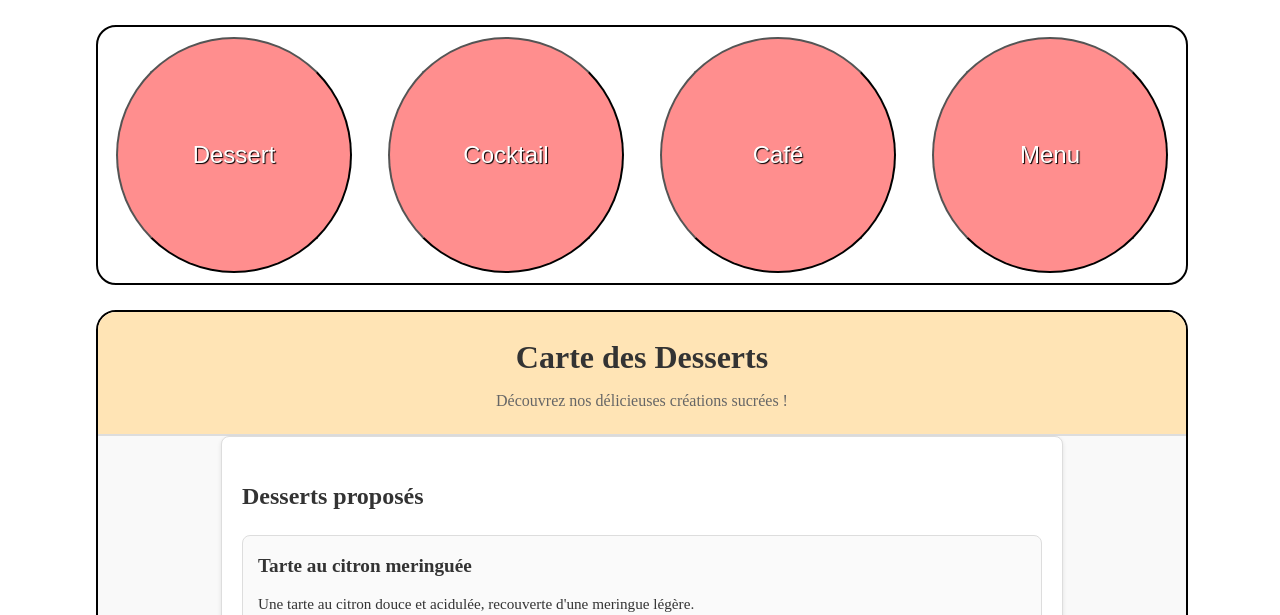
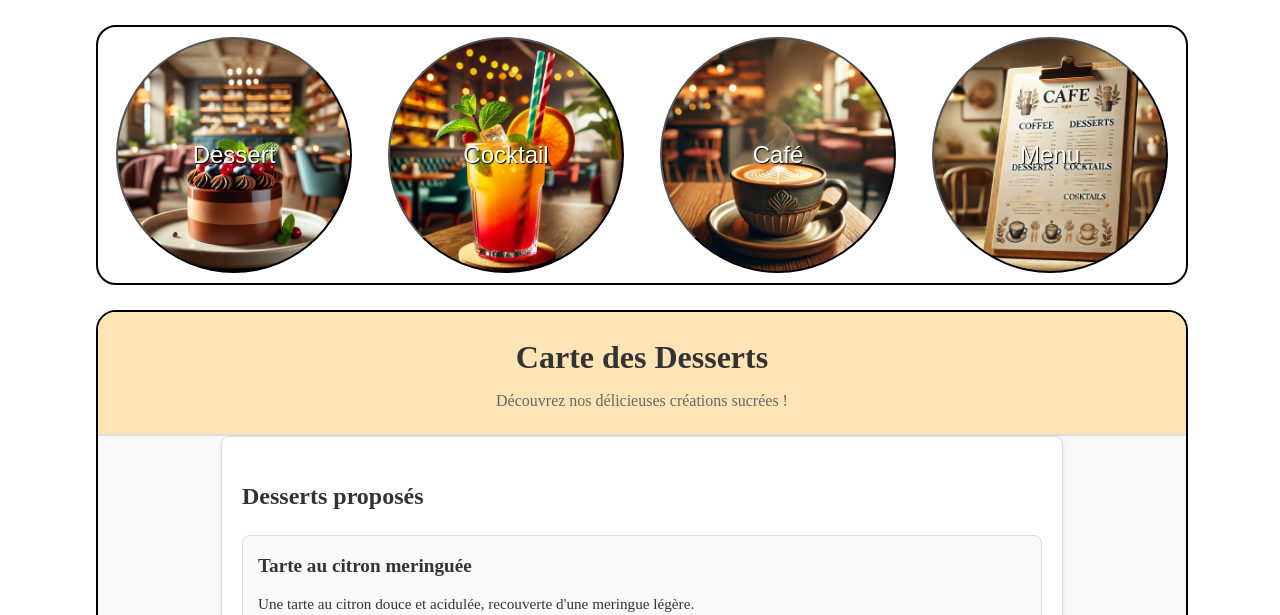
Before and after one commit to Lenitra/fWebExoChat, a plain HTML site: page index.html in a window 1280 px wide. Shown: the part 185-800 px from the top of the page. Drawn offline with Linux system fonts and the light colour scheme; files whose address does not match are found by name.

Commit message:
Mise à jour des chemins des images de fond dans le fichier CSS

```diff
--- a/assets/css/style.css
+++ b/assets/css/style.css
@@ -81,22 +81,22 @@ nav button {
 }
 
 nav button:nth-child(1) {
-    background-image: url("assets/dessert.jpg");
+    background-image: url("../imgs/dessert.jpg");
     background-size: cover;
 }
 
 nav button:nth-child(2) {
-    background-image: url("assets/cocktail.jpg");
+    background-image: url("../imgs/cocktail.jpg");
     background-size: cover;
 }
 
 nav button:nth-child(3) {
-    background-image: url("assets/cafe.jpg");
+    background-image: url("../imgs/cafe.jpg");
     background-size: cover;
 }
 
 nav button:nth-child(4) {
-    background-image: url("assets/menu.jpg");
+    background-image: url("../imgs/menu.jpg");
     background-size: cover;
 }
 
```
